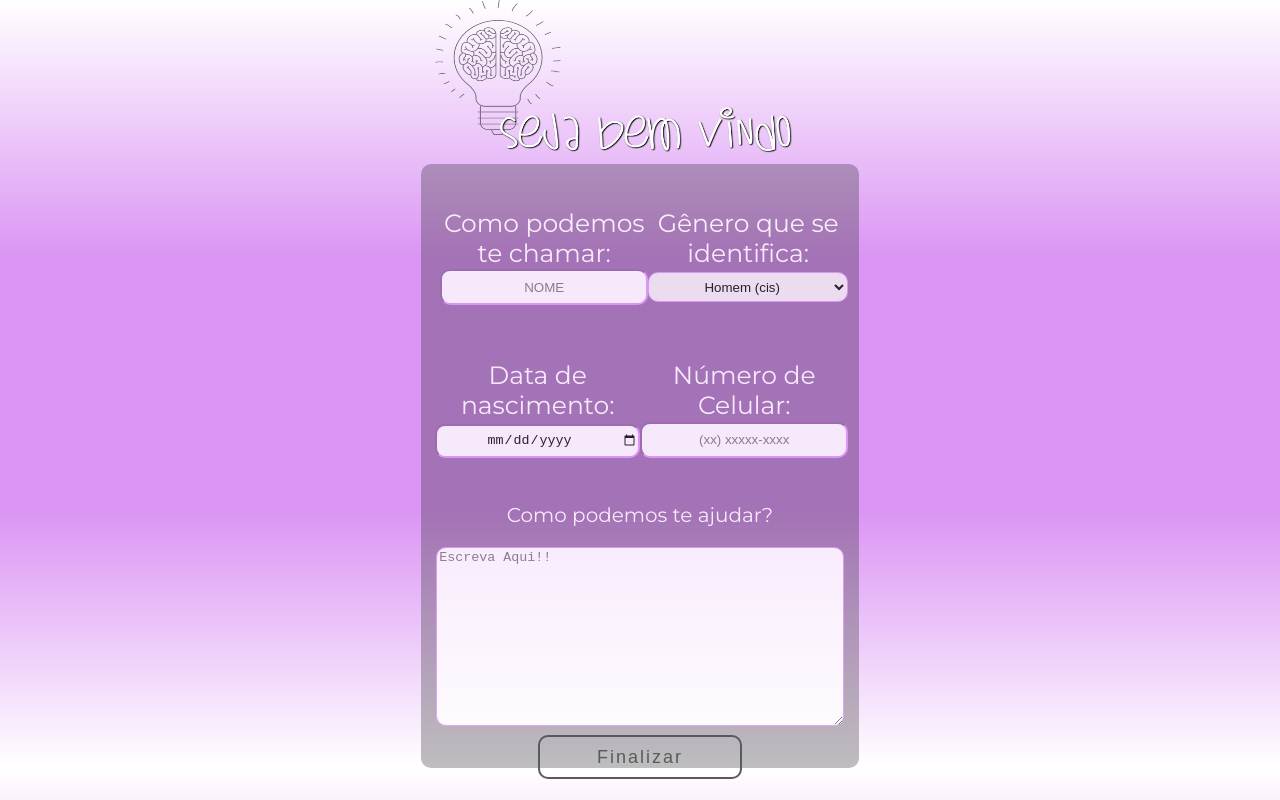
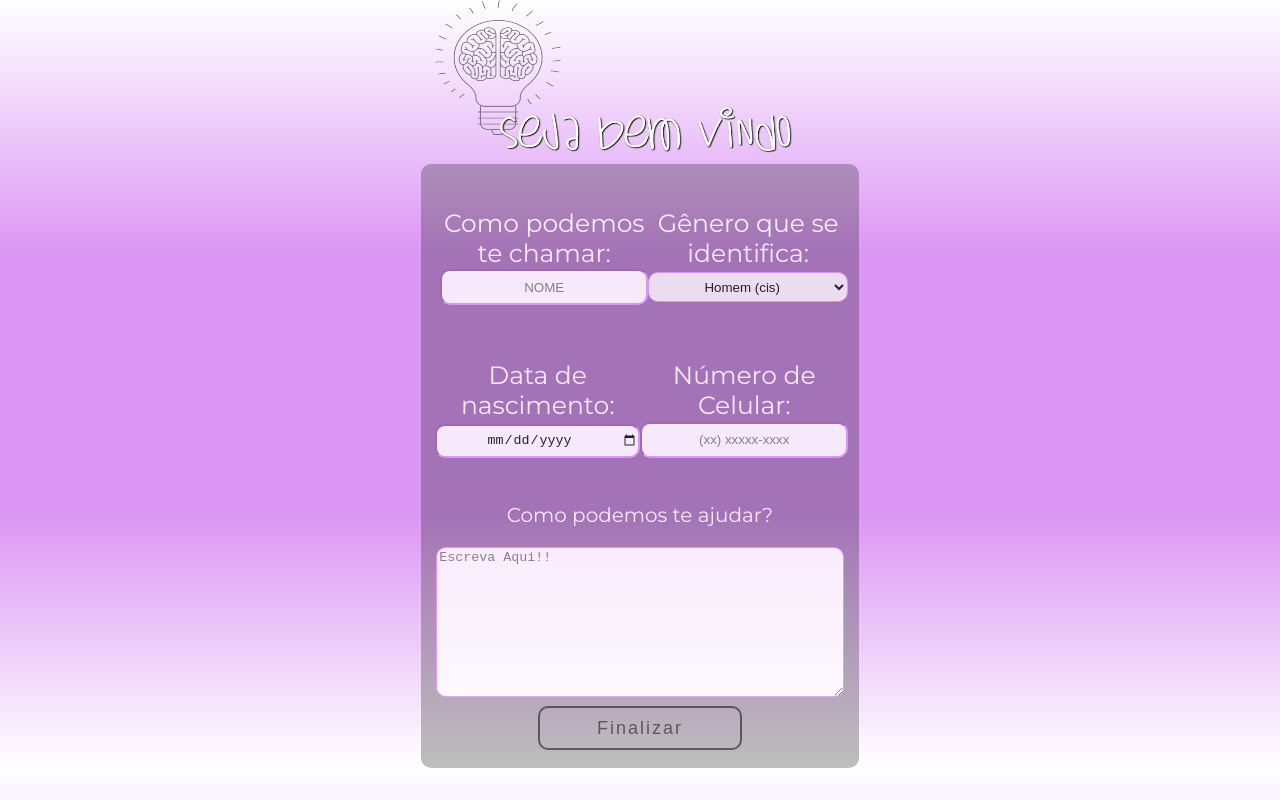
Before and after one commit to ymatzz/project_fund_web, a plain HTML site: page formulario.html in a window 1280 px wide. Drawn offline with Linux system fonts and the light colour scheme.

```diff
--- a/formulario.css
+++ b/formulario.css
@@ -65,7 +65,7 @@
 
   #textarea {
     width: 98%;
-    height: 60%;
+    height: 50%;
     border-color: #db95f4;
     border-radius: 10px;
   }
```
Also changed, not shown: index.html (+1 -1 lines).
